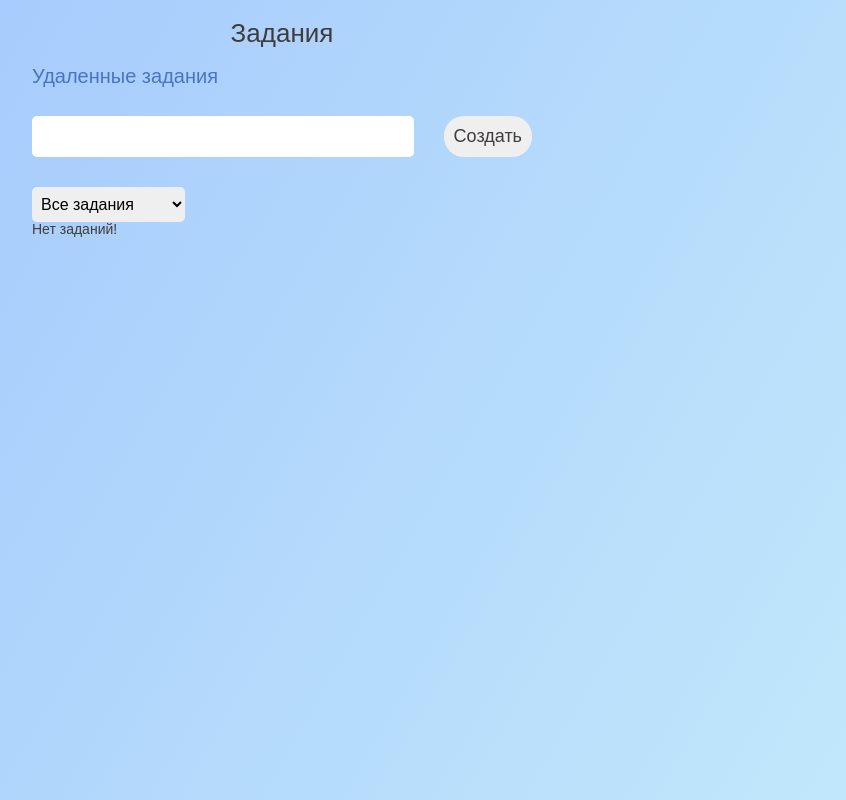
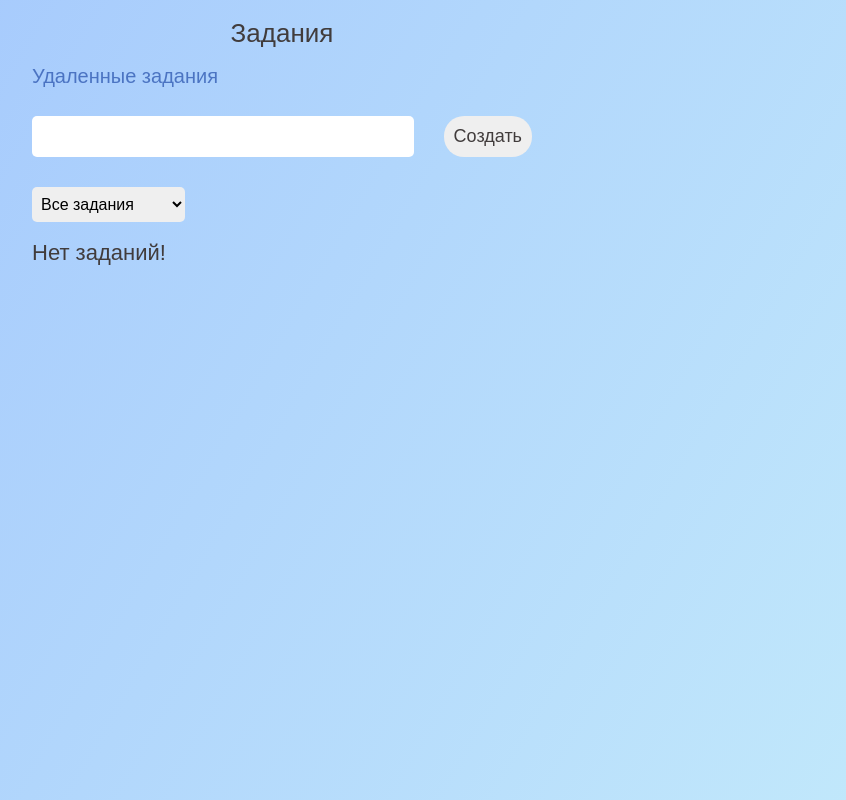
Before and after one commit to DanilovOV/todo-list-vue, a Vue app: page /#/ in a window 1280 px wide. Shown: the whole page, without its empty margins (358-1204 px from the left). Built offline with nearby package versions, Linux system fonts and the light colour scheme; no server answers.

Commit message:
add-styles

```diff
--- a/src/views/DeletedTodos.vue
+++ b/src/views/DeletedTodos.vue
@@ -1,19 +1,20 @@
 <template>
   <div class="header">Удаленные задания</div>
   <router-link class="link" to="/">Список заданий</router-link>
-  <ul class="deletedTasks__list">
+  <ul v-if="$store.state.deletedTasks.length" class="delTasks__list">
     <li
-      class="deletedTasks__item"
+      class="delTasks__item"
       v-for="(task, index) in $store.state.deletedTasks"
       :key="index"
     >
       {{ task }}
     </li>
   </ul>
+  <div v-else class="delTasks__noTasks">Нет удаленных заданий!</div>
 </template>
 
 <style lang="scss" scoped>
-.deletedTasks {
+.delTasks {
   &__list {
     margin: 20px 0;
   }
@@ -21,6 +22,10 @@
     border-bottom: 1px solid black;
     font-size: 18px;
     padding: 3px 0;
+  }
+  &__noTasks {
+    margin: 20px 0;
+    font-size: 22px;
   }
 }
 .header {
--- a/src/views/Todos.vue
+++ b/src/views/Todos.vue
@@ -16,7 +16,7 @@
       @remove-todo="removeTodo"
       @change-complete="changeComplete"
     />
-    <p v-else>Нет заданий!</p>
+    <p v-else class="noTasks">Нет заданий!</p>
   </div>
   <hr />
 </template>
@@ -95,4 +95,8 @@ select {
     color: rgba(34, 77, 170, 1);
   }
 }
+.noTasks {
+  margin: 20px 0;
+  font-size: 22px;
+}
 </style>
```
